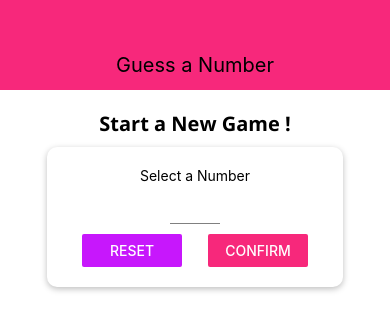
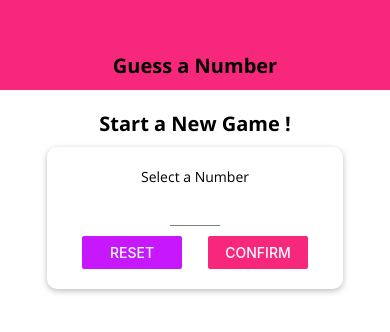
Before and after one commit to Aemonicus/rn-guess-a-number-app, a React Native app: screen / in a window 390 px wide. Shown: the top 332 px of the page. Built offline with nearby package versions, Linux system fonts and the light colour scheme.

Commit message:
Global Style Work around

```diff
--- /dev/null
+++ b/components/BodyText.js
@@ -0,0 +1,12 @@
+import React from 'react'
+import { Text, StyleSheet } from 'react-native'
+
+const BodyText = ({ children }) => <Text style={styles.body}>{children}</Text>
+
+const styles = StyleSheet.create({
+  body: {
+    fontFamily: 'open-sans'
+  }
+})
+
+export default BodyText
--- a/components/Header.js
+++ b/components/Header.js
@@ -25,7 +25,8 @@
   },
   headerTitle: {
     color: "black",
-    fontSize: 20
+    fontSize: 20,
+    fontFamily: 'open-sans-bold'
   }
 })
 
--- a/screens/StartGameScreen.js
+++ b/screens/StartGameScreen.js
@@ -1,5 +1,6 @@
 import React, { useState } from 'react'
 import { View, StyleSheet, Text, Button, TouchableWithoutFeedback, Keyboard, Alert } from 'react-native'
+import BodyText from '../components/BodyText'
 
 import Card from '../components/Card'
 import Input from '../components/Input'
@@ -50,7 +51,7 @@
       <View style={styles.screen}>
         <Text style={styles.title}>Start a New Game !</Text>
         <Card style={styles.inputContainer}>
-          <Text>Select a Number</Text>
+          <BodyText style={styles.text}>Select a Number</BodyText>
           <Input
             style={styles.input}
             blurOnSubmit
```
Also changed, not shown: 1 other file (tests, documents, lock files or other folders).
